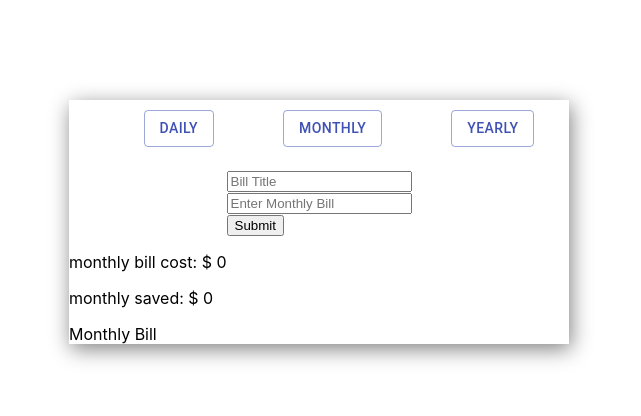
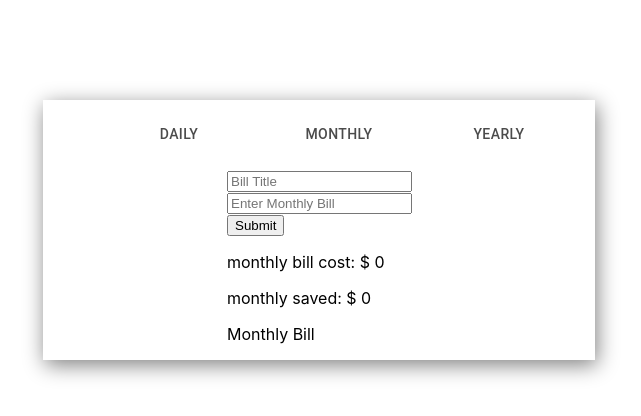
Before and after one commit to hnhon/budgetPlanner, a React (Create React App) app: page / in a window 1280 px wide. Shown: the top 416 px of the page, without its empty margins (321-962 px from the left). Built offline with nearby package versions, Linux system fonts and the light colour scheme.

Commit message:
material ui layout basic

```diff
--- a/src/Components/App/App.css
+++ b/src/Components/App/App.css
@@ -1,22 +1,7 @@
 .bills-container {
-    width: 500px;
     box-shadow: 2px 5px 20px gray;
     height: auto;
-    margin: auto;
     margin-top: 100px;
-}
-
-.filter-nav {
-    padding-top: 10px;
-    padding-bottom: 10px;
-    height:50px;
-}
-
-.filter-nav ul {
-    margin-top: 0;
-    display: flex;
-    justify-content: space-around;
-    align-items: center;
 }
 
 .add-bill-form-control {
--- a/src/Components/App/App.js
+++ b/src/Components/App/App.js
@@ -1,5 +1,6 @@
 import React, { useState } from 'react';
 import './App.css';
+import { Grid, Container } from '@material-ui/core';
 import Nav from '../Nav/Nav';
 import Form from '../Form/Form'
 import BillSummary from './../BillSummary/BillSummary';
@@ -73,12 +74,22 @@ function App() {
   }
 
   return (
-    <div className='bills-container'>
-      <Nav converse={converse} setPeriod={setPeriod} />
-      <Form addBill={addBill} setBillTitle={setBillTitle} billTitle={billTitle} setBillAmount={setBillAmount} billAmount={billAmount} />
-      <BillSummary period={period} totalCosts={totalCosts} periodCosts={periodCosts} saved={saved} periodSaved={periodSaved} />
-      <BillsList billsList={billsList} changeBillCheckbox={changeBillCheckbox} />
-    </div>
+    <Container maxWidth='sm'>
+      <Grid container className='bills-container'>
+        <Grid item xs={12}>
+          <Nav converse={converse} setPeriod={setPeriod} />
+        </Grid>
+        <Grid item container xs={12}>
+          <Form addBill={addBill} setBillTitle={setBillTitle} billTitle={billTitle} setBillAmount={setBillAmount} billAmount={billAmount} />
+        </Grid>
+        <Grid item container xs={12}>
+          <BillSummary period={period} totalCosts={totalCosts} periodCosts={periodCosts} saved={saved} periodSaved={periodSaved} />
+        </Grid>
+        <Grid item container xs={12}>
+          <BillsList billsList={billsList} changeBillCheckbox={changeBillCheckbox} />
+        </Grid>
+      </Grid>
+    </Container>
   );
 }
 
--- a/src/Components/BillSummary/BillSummary.js
+++ b/src/Components/BillSummary/BillSummary.js
@@ -1,11 +1,18 @@
 import React from 'react';
+import { Grid } from '@material-ui/core';
 
 function BillSummary(props) {
     return (
-        <div className='bills-total-cost'>
-            <p>{props.period} bill cost: $ {props.period === 'monthly' ? props.totalCosts : props.periodCosts} </p>
-            <p>{props.period} saved: $ {props.period === 'monthly' ? props.saved : props.periodSaved}</p>
-        </div>
+        <>
+            <Grid item xs={4}></Grid>
+            <Grid item xs={4}>
+                <div className='bills-total-cost'>
+                    <p>{props.period} bill cost: $ {props.period === 'monthly' ? props.totalCosts : props.periodCosts} </p>
+                    <p>{props.period} saved: $ {props.period === 'monthly' ? props.saved : props.periodSaved}</p>
+                </div>
+            </Grid>
+            <Grid item xs={4}></Grid>
+        </>
     )
 };
 
--- a/src/Components/BillsList/BillsList.js
+++ b/src/Components/BillsList/BillsList.js
@@ -1,8 +1,11 @@
 import React from 'react';
-import Checkbox from '@material-ui/core/Checkbox';
+import { Checkbox, Grid } from '@material-ui/core';
 
 function BillsList(props) {
     return (
+        <>
+            <Grid item xs={4}></Grid>
+            <Grid item xs={4}>
                 <div className='bills-list'>
                     <div>Monthly Bill</div>
                     <ul>
@@ -16,6 +19,9 @@ function BillsList(props) {
                         })}
                     </ul>
                 </div>
+            </Grid>
+            <Grid item xs={4}></Grid>
+        </>
     )
 };
 
--- a/src/Components/Form/Form.js
+++ b/src/Components/Form/Form.js
@@ -1,9 +1,11 @@
 import React from 'react';
-import Grid from '@material-ui/core/Grid';
+import { Grid } from '@material-ui/core';
 
 function Form(props) {
     return (
-        <Grid container>
+        <>
+            <Grid item xs={4}></Grid>
+            <Grid item xs={4}>
                 <form className='add-bill-form-control' onSubmit={props.addBill}>
                     <div>
                         <input type='text' placeholder='Bill Title' onChange={(e) => props.setBillTitle(e.target.value)} onKeyPress={(e) => { e.key === 'Enter' && e.preventDefault(); }} value={props.billTitle} ></input>
@@ -16,6 +18,8 @@ function Form(props) {
                     </div>
                 </form>
             </Grid>
+            <Grid item xs={4}></Grid>
+        </>
     )
 };
 
--- /dev/null
+++ b/src/Components/Nav/Nav.css
@@ -0,0 +1,12 @@
+.filter-nav {
+    padding-top: 10px;
+    padding-bottom: 10px;
+    height:50px;
+}
+
+.filter-nav ul {
+    margin-top: 0;
+    display: flex;
+    justify-content: space-around;
+    align-items: center;
+}
--- a/src/Components/Nav/Nav.js
+++ b/src/Components/Nav/Nav.js
@@ -1,13 +1,16 @@
 import React from 'react';
-import Button from '@material-ui/core/Button';
+import { Tab, Tabs } from '@material-ui/core';
+import './Nav.css';
 
 function Nav(props) {
     return (
         <nav className='filter-nav'>
             <ul>
-                <Button variant='outlined' color='primary' onClick={() => { props.setPeriod('daily'); props.converse('daily') }}>Daily</Button>
-                <Button variant='outlined' color='primary' onClick={() => { props.setPeriod('monthly'); props.converse('monthly') }}>Monthly</Button>
-                <Button variant='outlined' color='primary' onClick={() => { props.setPeriod('yearly'); props.converse('yearly') }}>Yearly</Button>
+                <Tabs>
+                    <Tab label='Daily' variant='outlined' color='primary' onClick={() => { props.setPeriod('daily'); props.converse('daily') }} />
+                    <Tab label='Monthly' variant='outlined' color='primary' onClick={() => { props.setPeriod('monthly'); props.converse('monthly') }} />
+                    <Tab label='Yearly' variant='outlined' color='primary' onClick={() => { props.setPeriod('yearly'); props.converse('yearly') }} />
+                </Tabs>
             </ul>
         </nav>
     )
```
Lines whose indentation alone changed are shown as unchanged.
